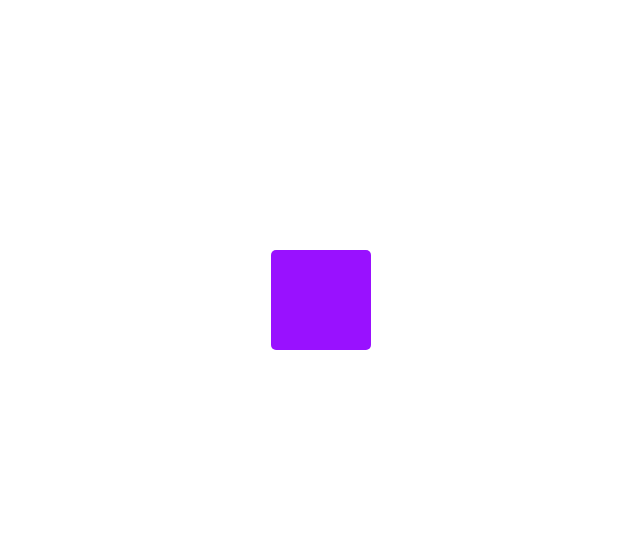
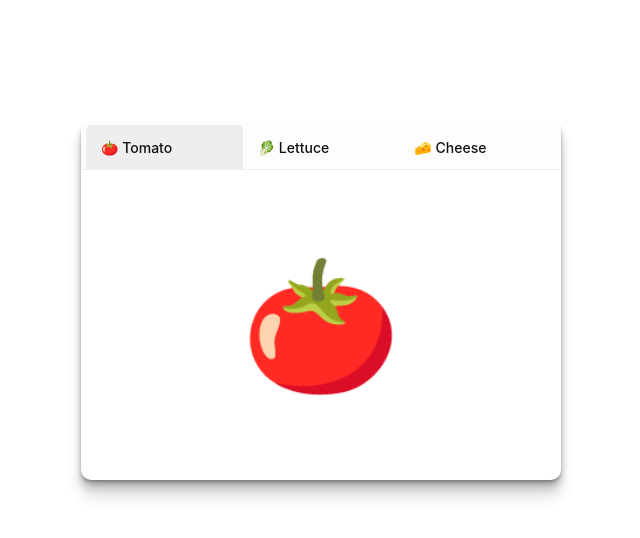
Before and after one commit to Pcjmy/React, a React (Create React App) app in the folder animation/: page / in a window 1280 px wide. Shown: the top 538 px of the page, without its empty margins (319-959 px from the left). Built offline with nearby package versions, Linux system fonts and the light colour scheme.

Commit message:
feat: shared layout animation

```diff
--- a/animation/src/App.tsx
+++ b/animation/src/App.tsx
@@ -1,14 +1,15 @@
 import React from 'react'
 // import Rotate from './components/rotate';
 // import EnterAnimation from './components/enter-animation'
-import Gestures from './components/gestures'
+// import Gestures from './components/gestures'
+import SharedLayoutAnimation from './components/shared-layout-animation'
 import logo from './logo.svg'
 import './App.css'
 
 function App() {
   return (
     <div className="App">
-      <Gestures />
+      <SharedLayoutAnimation />
     </div>
   )
 }
--- /dev/null
+++ b/animation/src/components/shared-layout-animation.tsx
@@ -0,0 +1,144 @@
+import { AnimatePresence } from 'motion/react'
+import * as motion from 'motion/react-client'
+import { useState } from 'react'
+
+export default function SharedLayoutAnimation() {
+  const [selectedTab, setSelectedTab] = useState(tabs[0])
+
+  return (
+    <div style={container}>
+      <nav style={nav}>
+        <ul style={tabsContainer}>
+          {tabs.map(item => (
+            <motion.li
+              key={item.label}
+              initial={false}
+              animate={{
+                backgroundColor: item === selectedTab ? '#eee' : '#eee0',
+              }}
+              style={tab}
+              onClick={() => setSelectedTab(item)}
+            >
+              {`${item.icon} ${item.label}`}
+              {item === selectedTab ? (
+                <motion.div style={underline} layoutId="underline" id="underline" />
+              ) : null}
+            </motion.li>
+          ))}
+        </ul>
+      </nav>
+      <main style={iconContainer}>
+        <AnimatePresence mode="wait">
+          <motion.div
+            key={selectedTab ? selectedTab.label : 'empty'}
+            initial={{ y: 10, opacity: 0 }}
+            animate={{ y: 0, opacity: 1 }}
+            exit={{ y: -10, opacity: 0 }}
+            transition={{ duration: 0.2 }}
+            style={icon}
+          >
+            {selectedTab ? selectedTab.icon : '😋'}
+          </motion.div>
+        </AnimatePresence>
+      </main>
+    </div>
+  )
+}
+
+/**
+ * ==============   Styles   ================
+ */
+
+const container: React.CSSProperties = {
+  width: 480,
+  height: '60vh',
+  maxHeight: 360,
+  borderRadius: 10,
+  background: 'white',
+  overflow: 'hidden',
+  boxShadow:
+    '0 1px 1px hsl(0deg 0% 0% / 0.075), 0 2px 2px hsl(0deg 0% 0% / 0.075), 0 4px 4px hsl(0deg 0% 0% / 0.075), 0 8px 8px hsl(0deg 0% 0% / 0.075), 0 16px 16px hsl(0deg 0% 0% / 0.075), 0 2px 2px hsl(0deg 0% 0% / 0.075), 0 4px 4px hsl(0deg 0% 0% / 0.075), 0 8px 8px hsl(0deg 0% 0% / 0.075), 0 16px 16px hsl(0deg 0% 0% / 0.075)',
+  display: 'flex',
+  flexDirection: 'column',
+}
+
+const nav: React.CSSProperties = {
+  background: '#fdfdfd',
+  padding: '5px 5px 0',
+  borderRadius: '10px',
+  borderBottomLeftRadius: 0,
+  borderBottomRightRadius: 0,
+  borderBottom: '1px solid #eeeeee',
+  height: 44,
+}
+
+const tabsStyles: React.CSSProperties = {
+  listStyle: 'none',
+  padding: 0,
+  margin: 0,
+  fontWeight: 500,
+  fontSize: 14,
+}
+
+const tabsContainer: React.CSSProperties = {
+  ...tabsStyles,
+  display: 'flex',
+  width: '100%',
+}
+
+const tab: React.CSSProperties = {
+  ...tabsStyles,
+  borderRadius: 5,
+  borderBottomLeftRadius: 0,
+  borderBottomRightRadius: 0,
+  width: '100%',
+  padding: '10px 15px',
+  position: 'relative',
+  background: 'white',
+  cursor: 'pointer',
+  height: 24,
+  display: 'flex',
+  justifyContent: 'space-between',
+  alignItems: 'center',
+  flex: 1,
+  minWidth: 0,
+  userSelect: 'none',
+  color: '#0f1115',
+}
+
+const underline: React.CSSProperties = {
+  position: 'absolute',
+  bottom: -2,
+  left: 0,
+  right: 0,
+  height: 2,
+  background: 'var(--accent)',
+}
+
+const iconContainer: React.CSSProperties = {
+  display: 'flex',
+  justifyContent: 'center',
+  alignItems: 'center',
+  flex: 1,
+}
+
+const icon: React.CSSProperties = {
+  fontSize: 128,
+}
+
+/**
+ * ==============   Data   ================
+ */
+
+const allIngredients = [
+  { icon: '🍅', label: 'Tomato' },
+  { icon: '🥬', label: 'Lettuce' },
+  { icon: '🧀', label: 'Cheese' },
+  { icon: '🥕', label: 'Carrot' },
+  { icon: '🍌', label: 'Banana' },
+  { icon: '🫐', label: 'Blueberries' },
+  { icon: '🥂', label: 'Champers?' },
+]
+
+const [tomato, lettuce, cheese] = allIngredients
+const tabs = [tomato, lettuce, cheese]
```
